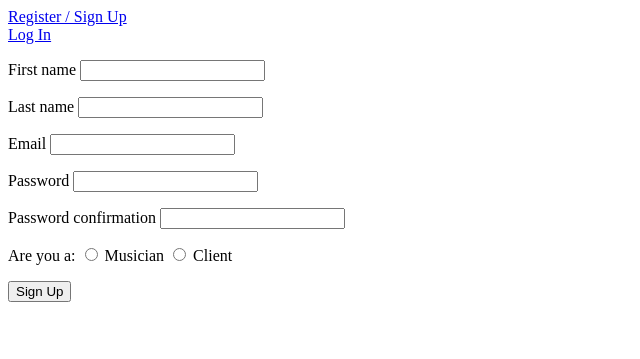
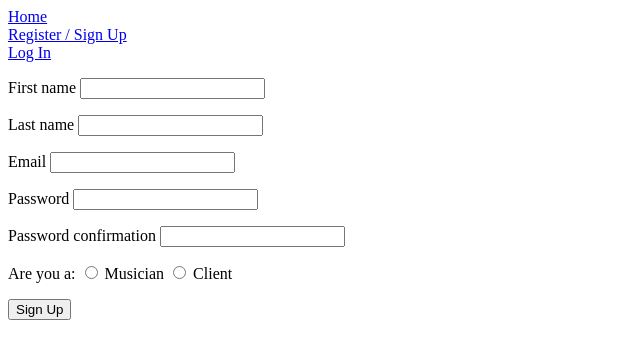
Before and after one commit to scotthuston82/Moving_music, a Rails app: page /users/new in a window 1280 px wide. Shown: the top 359 px of the page, without its empty margins (0-640 px from the left). Run offline with Rails 7, Linux system fonts and the light colour scheme; style sheets or scripts are compiled from the project's sources; parts of the project's set-up code (start-up, migrations or seed data) failed here and were passed over.

Commit message:
user can edit their own profile page, but not others

```diff
--- a/app/views/layouts/application.html.erb
+++ b/app/views/layouts/application.html.erb
@@ -17,6 +17,7 @@
           <% end %>
         </ul>
       <% end %>
+      <%= link_to 'Home', users_path %>
       <% if current_user %>
         <div class="user-info">
           <p>Logged in as: <%= current_user.email %> </p>
--- a/app/views/users/show.html.erb
+++ b/app/views/users/show.html.erb
@@ -1,6 +1,8 @@
 <h1>User Profile</h1>
-<%= link_to 'Edit Profile', edit_user_path(@user) %>
 
+  <% if current_user.id == @user.id %>
+    <%= link_to 'Edit Profile', edit_user_path(@user) %>
+  <% end %>
 
   <ul>
     <li><%= @user.first_name %> <%= @user.last_name %></li>
```
Also changed, not shown: app/views/users/index.html.erb (+4 -4 lines).
